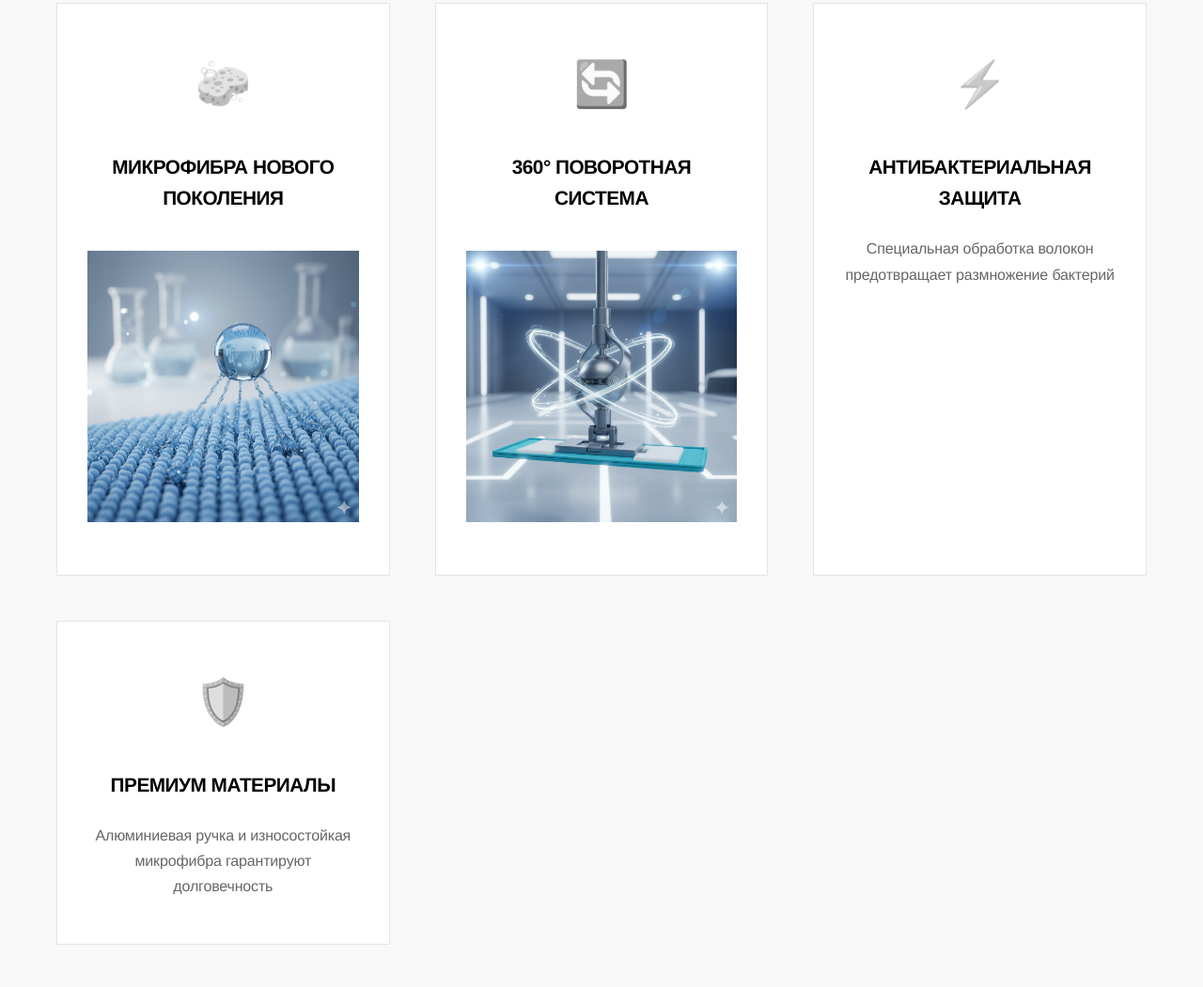
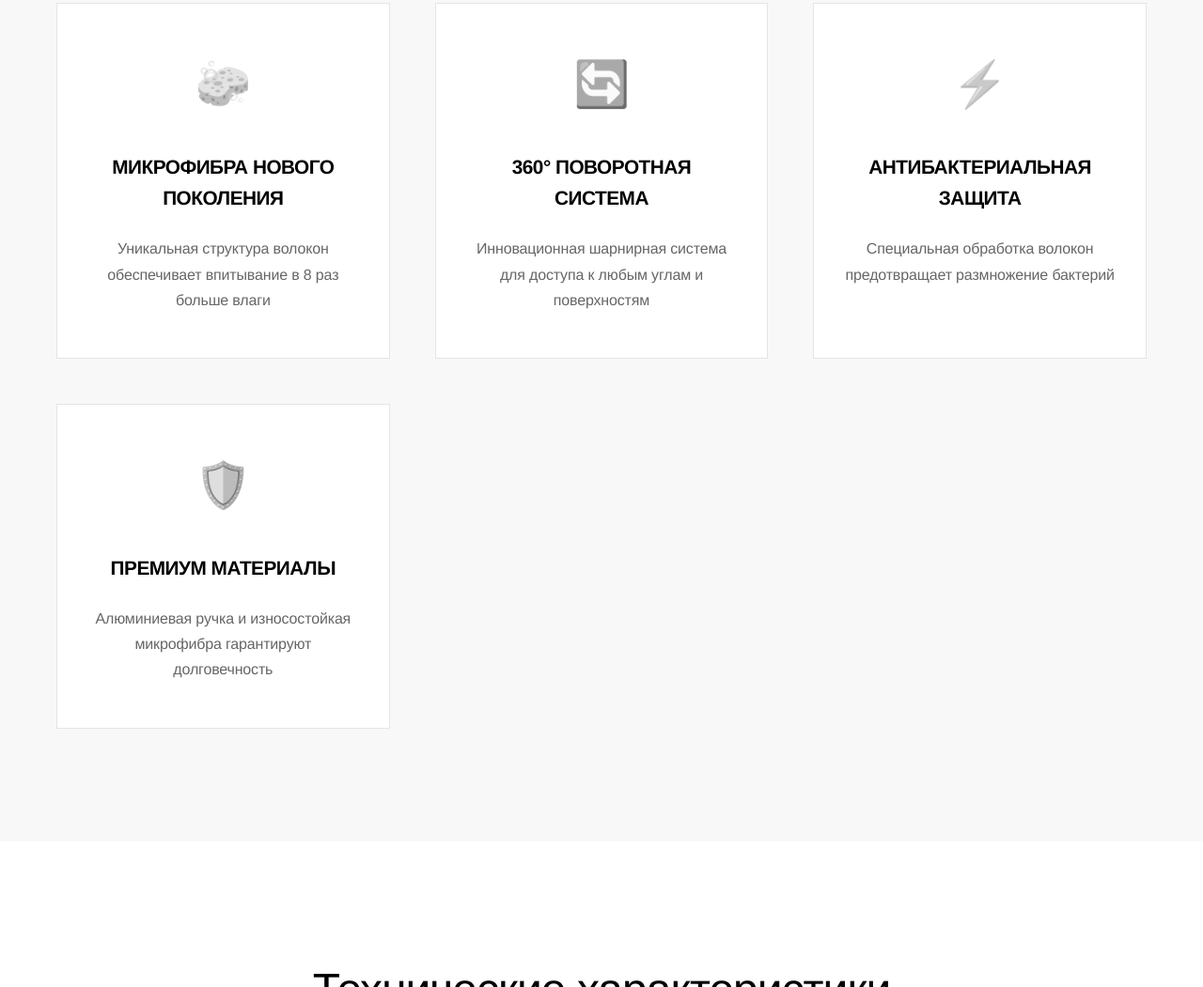
Before and after one commit to arsyur/myfirstrepo, a website: page mop-website/index.html in a window 1280 px wide. Shown: the part 1216-2267 px from the top of the page at 94% size. Drawn offline with Linux system fonts and the light colour scheme.

Commit message:
Restore original text content instead of images in feature cards

```diff
--- a/mop-website/index.html
+++ b/mop-website/index.html
@@ -104,12 +104,12 @@
                     <div class="feature-card">
                         <div class="feature-icon">🧽</div>
                         <h3>Микрофибра нового поколения</h3>
-                        <img src="pic1.png" alt="Микрофибра нового поколения" style="max-width: 100%; height: auto; margin-top: 1rem;">
+                        <p>Уникальная структура волокон обеспечивает впитывание в 8 раз больше влаги</p>
                     </div>
                     <div class="feature-card">
                         <div class="feature-icon">🔄</div>
                         <h3>360° поворотная система</h3>
-                        <img src="pic2.png" alt="360° поворотная система" style="max-width: 100%; height: auto; margin-top: 1rem;">
+                        <p>Инновационная шарнирная система для доступа к любым углам и поверхностям</p>
                     </div>
                     <div class="feature-card">
                         <div class="feature-icon">⚡</div>
```
